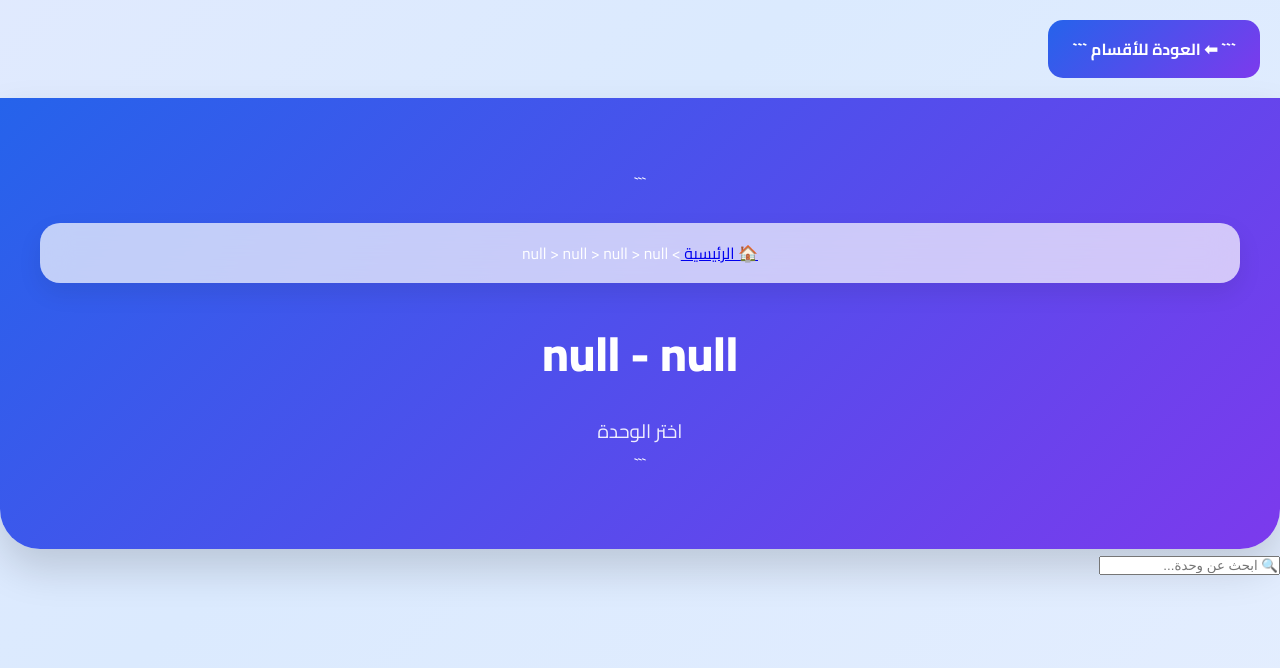
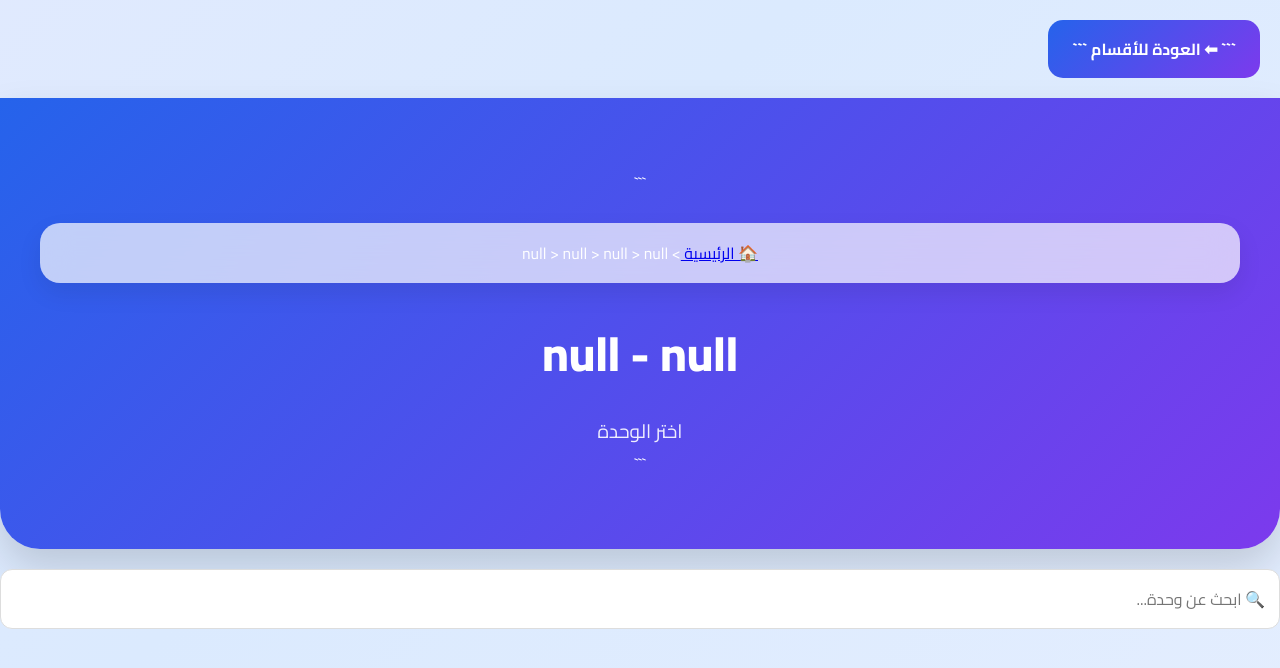
Before and after one commit to alhasan-ali-collab/my-library, a website: page units.html in a window 1280 px wide. Drawn offline with Linux system fonts and the light colour scheme; no server answers.

Commit message:
Update admin search

```diff
--- a/style.css
+++ b/style.css
@@ -271,3 +271,14 @@ iframe {
     background: #ef4444;
     color: white;
 }
+.search-box {
+
+    width: 100%;
+    padding: 14px;
+    margin: 20px 0;
+    border: 1px solid #ddd;
+    border-radius: 12px;
+    font-family: Cairo;
+    font-size: 16px;
+
+}
```
Also changed, not shown: admin.html (+6 -0 lines), images/الرياضيات.jpg (added).
